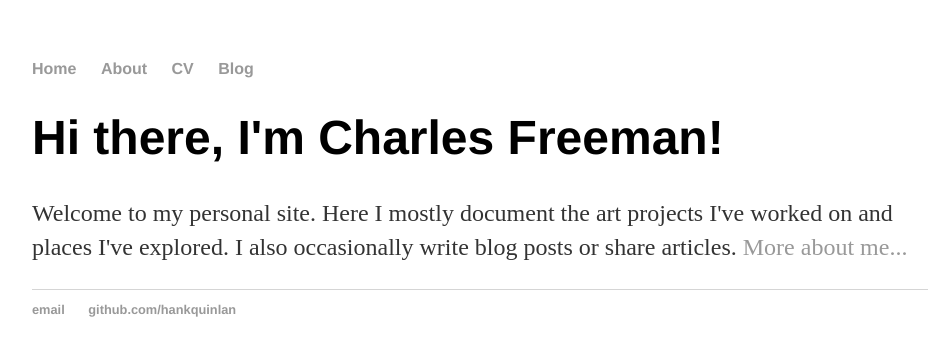
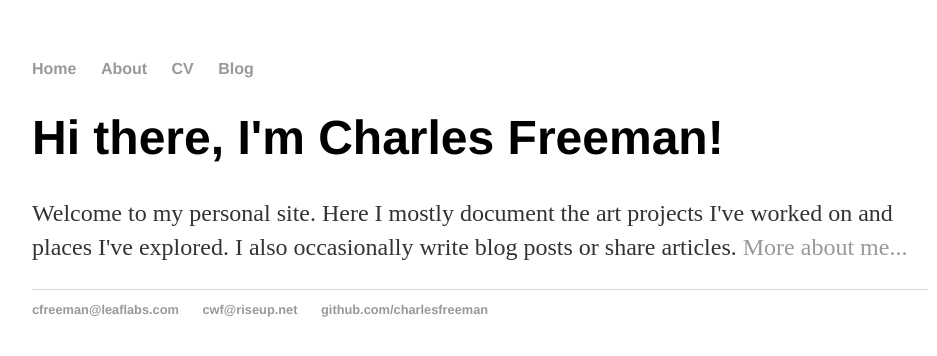
Before and after one commit to charlesfreeman/charlesfreeman.github.io, a Jekyll site: the page built from index.html, in a window 1280 px wide. Shown: the top 356 px of the page, without its empty margins (160-1097 px from the left). Built offline with Jekyll 4.4.1, drawn with Linux system fonts in a browser that asks for light colours.

Commit message:
Update default.html
customized emails, replaced "cv" with "exploring photos"

```diff
--- a/_layouts/default.html
+++ b/_layouts/default.html
@@ -21,8 +21,9 @@
 			</div><!-- /.container -->
 			<footer>
 	    		<ul>
-	        		<li><a href="mailto:hankquinlanhub@gmail.com">email</a></li>
-	        		<li><a href="https://github.com/hankquinlan">github.com/hankquinlan</a></li>
+	        		<li><a href="cfreeman@leaflabs.com">cfreeman@leaflabs.com</a></li>
+				<li><a href="cwf@riseup.net">cwf@riseup.net</a></li>
+	        		<li><a href="https://github.com/charlesfreeman">github.com/charlesfreeman</a></li>
 				</ul>
 			</footer>
 		</body>
```
